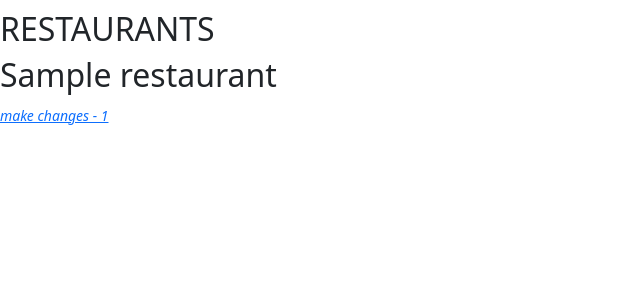
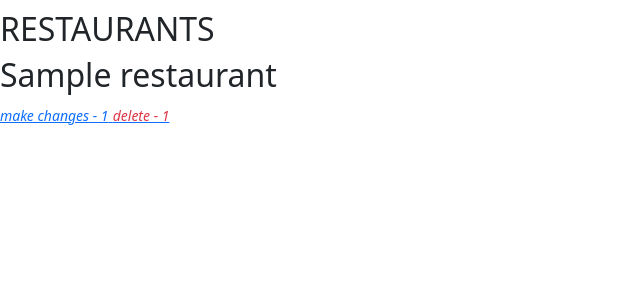
Before and after one commit to Code-Institute-Submissions/darylkangjh-EatRank, a Flask app: page / in a window 1280 px wide. Shown: the part 259-559 px from the top of the page, without its empty margins (0-640 px from the left). Run offline with Flask 2, Linux system fonts and the light colour scheme; a database or web service that is not in the repository returns one stand-in record (values such as "Sample title").

Commit message:
Added delete restaurant route - success

```diff
--- a/app.py
+++ b/app.py
@@ -95,6 +95,13 @@ def update_restaurant(task_id):
       "_id":ObjectId(task_id)
     })
     return render_template('restaurants/update_restaurant.html', restaurant = restaurant_edit)
+# DELETE RESTAURANT ROUTE
+@app.route('/delete_restaurant/<task_id>')
+def delete_restaurant(task_id):
+    db_restaurant.delete_one({
+        '_id':ObjectId(task_id)
+    })
+    return redirect(url_for('index'))
 
 
 
--- a/templates/index.html
+++ b/templates/index.html
@@ -13,7 +13,7 @@
     {% for item in restaurants %}
         <h2>{{item.restaurant}}</h2>
         <a href="{{ url_for ('update_restaurant', task_id=item._id) }}"><small><i>make changes - {{item._id}}</i></small> </a>
-
+        <a href="{{ url_for ('delete_restaurant', task_id=item._id) }}"><small class="text-danger"><i>delete - {{item._id}}</i></small> </a>
     {% endfor %}
 
 </main>
```
